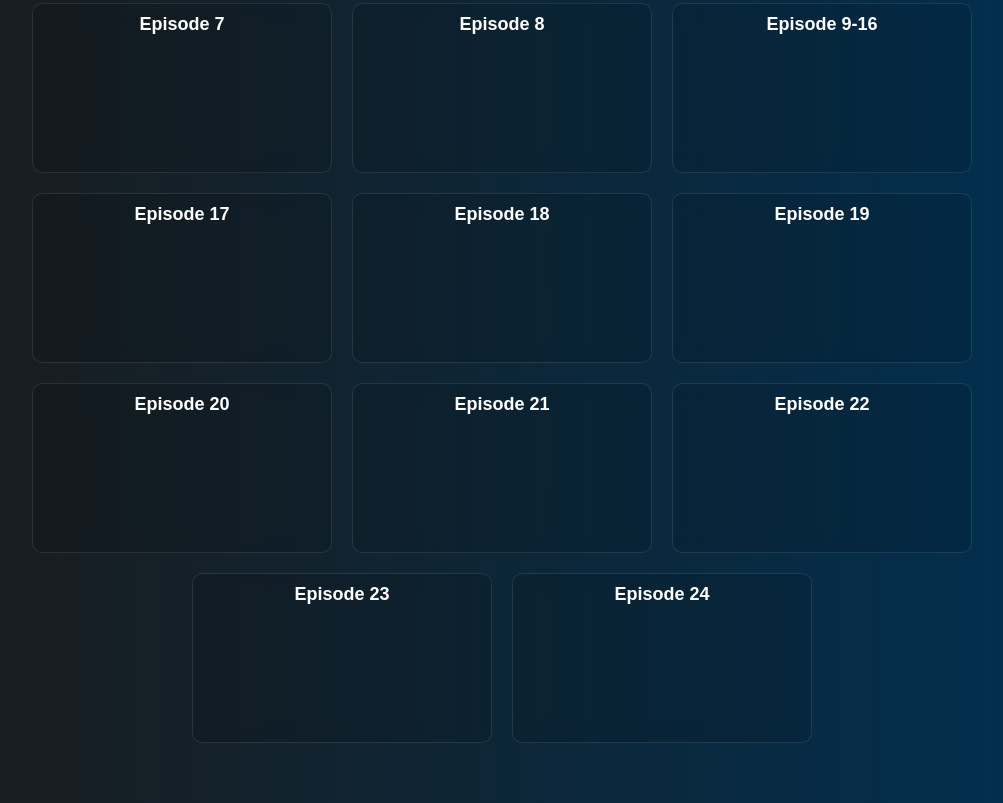
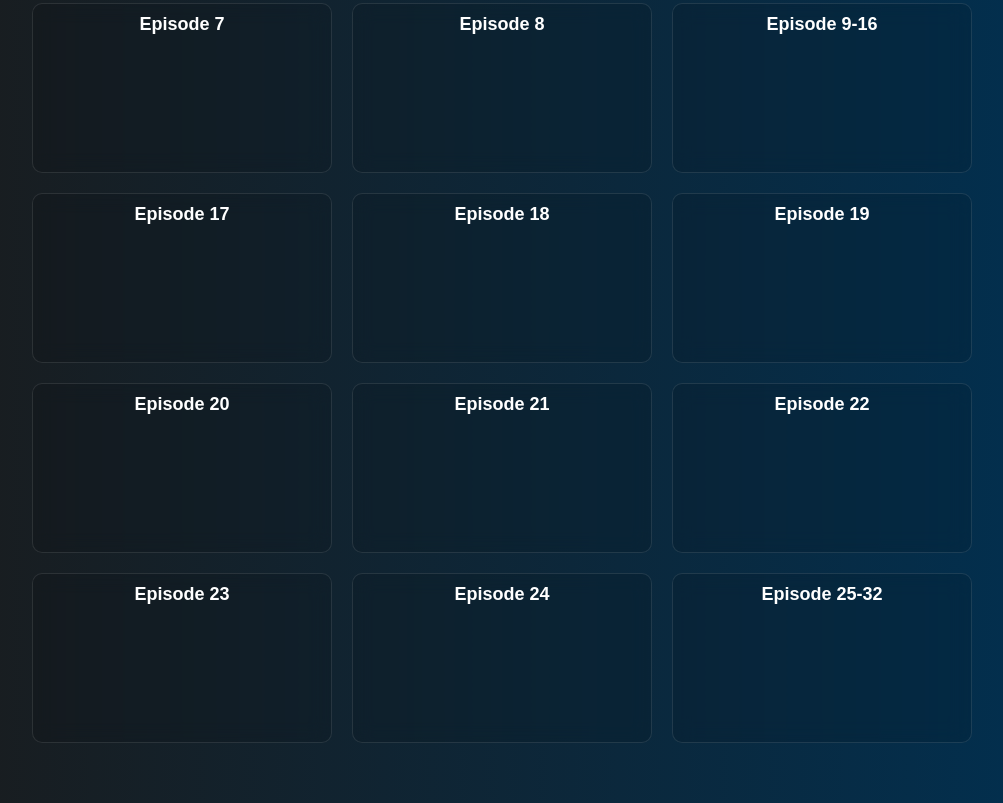
Before and after one commit to GaziMahmudur/Content, a plain HTML site: page index.html in a window 1280 px wide. Shown: the part 504-1307 px from the top of the page, without its empty margins (138-1141 px from the left). Drawn offline with Linux system fonts and the light colour scheme.

Commit message:
Add download card for Episodes 25-32 in media gallery

```diff
--- a/index.html
+++ b/index.html
@@ -96,6 +96,11 @@
         onclick="confirmDownload('Episode 24', 'https://drive.google.com/file/d/13S1v98cOQHVdXMjo79w-4wizjdNzSAfy/view?usp=drive_link')">
         <h3>Episode 24</h3>
       </div>
+
+      <div class="card fade-in-up"
+        onclick="confirmDownload('Episode 25-32', )">
+        <h3>Episode 25-32</h3>
+      </div>
     </div>
 
     <!-- Popup -->
```
